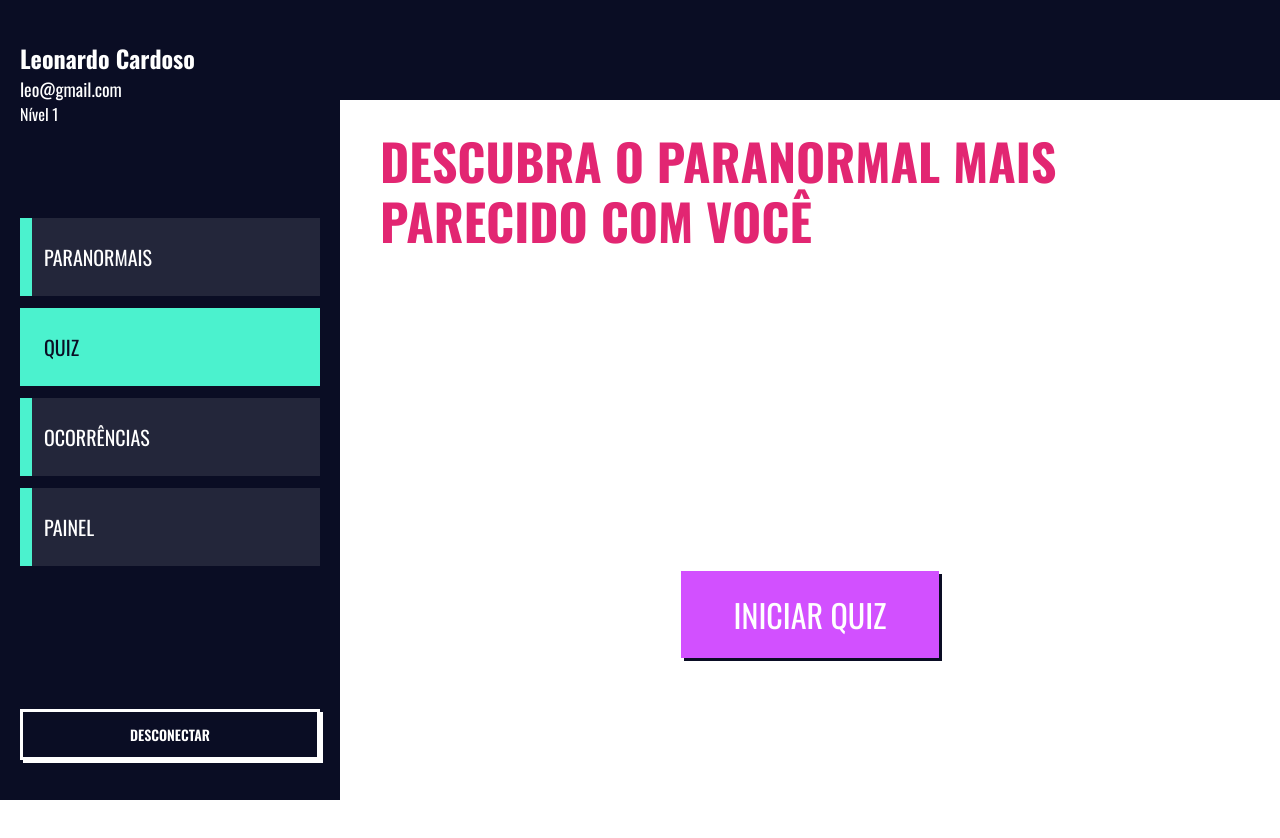
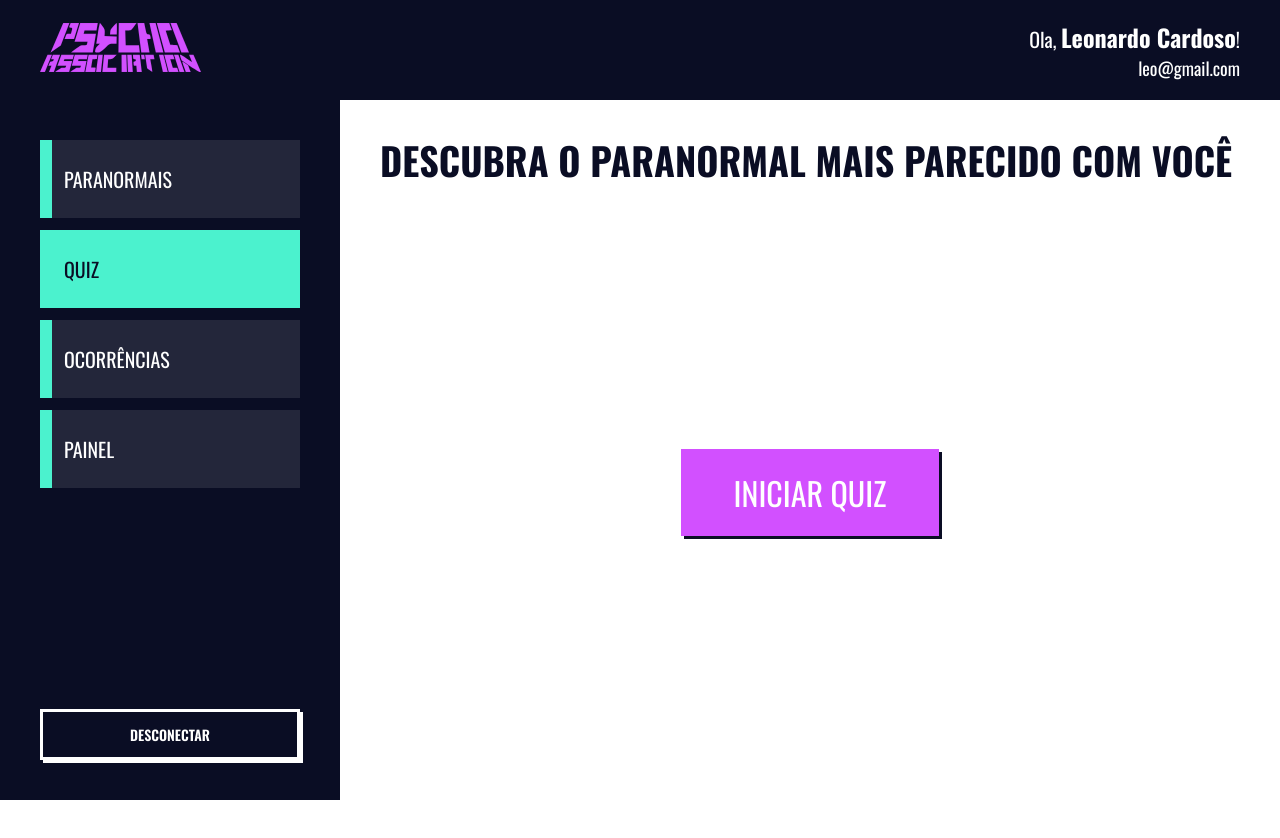
Before and after one commit to leonardocaresp/psycho-association-projeto-individual, a website: page public/dashboard/quiz.html in a window 1280 px wide. After the commit the page ends 800 px from the top, so only its background shows below. Drawn offline with nearby package versions, Linux system fonts and the light colour scheme.

Commit message:
fix: Arruma tela da Dashboard, usa flex: 1 para deixar o tamanho das coisas responsivo

```diff
--- a/public/css/ocorrencias.css
+++ b/public/css/ocorrencias.css
@@ -3,7 +3,7 @@
 .paranormais-content {
   display: flex;
   width: auto;
-  height: 90vh;
+  flex: 1;
   column-gap: 12px;
 }
 
@@ -11,10 +11,6 @@
   display: flex;
   justify-content: space-between;
   margin-bottom: 24px;
-}
-
-.top-container h2 {
-  color: var(--rosa-choque);
 }
 
 .top-container span {
--- a/public/css/painel.css
+++ b/public/css/painel.css
@@ -5,28 +5,24 @@
   justify-content: space-between;
 }
 
-.top-container h2 {
-  color: var(--rosa-choque);
-}
-
 main .dashboard-container {
   display: flex;
   flex-direction: column;
   width: auto;
   flex: 1;
+  min-height: 0;
   row-gap: 24px;
+  overflow: hidden;
 }
 
 .kpi-row {
   display: flex;
   column-gap: 24px;
-  flex: 1;
-  width: 100%;
+
 }
 
 .kpi {
   flex: 1;
-  height: 100%;
   border: solid 2px var(--azul-escuro);
   clip-path: polygon(0% 0%, 90% 0%, 100% 20%, 100% 100%, 0% 100%);
 }
@@ -36,37 +32,45 @@ main .dashboard-container {
   color: white;
   padding: 12px 12px;
   font-size: 24px;
+  box-sizing: border-box;
 }
 
 .kpi .bottom {
+  flex: 1;
   color: var(--azul-escuro);
   padding: 12px 12px;
   font-size: 50px;
   font-weight: 600;
+  box-sizing: border-box;
 }
 
 .charts-row {
-  flex: 4;
+  flex: 1;
   display: flex;
   column-gap: 24px;
 }
 
 .chart {
+  display: flex;
+  flex-direction: column;
   flex: 1;
-  height: 100%;
   border: solid 2px var(--azul-escuro);
   clip-path: polygon(0% 0%, 90% 0%, 100% 5%, 100% 100%, 0% 100%);
 }
 
 .chart .bottom {
-  padding: 10% 12px 0px 12px;
+  display: flex;
+  flex-direction: column;
+  flex: 1;
+  row-gap: 12px;
+  padding: 12px 12px 12px 12px;
 }
 
 .status-metrics {
-  margin-top: 48px;
   display: flex;
+  row-gap: 12px;
+  flex: 1;
   flex-direction: column;
-  row-gap: 24px;
 }
 
 .metric {
@@ -93,3 +97,8 @@ main .dashboard-container {
 .red {
   background-color: #E23235;
 }
+
+.chart-canvas {
+  position: relative;   /* exigido pelo Chart.js no modo responsivo */
+  flex: 1;              /* o gráfico ocupa o espaço que sobrar */
+}
--- a/public/css/paranormais.css
+++ b/public/css/paranormais.css
@@ -11,10 +11,6 @@ main .paranormais-content {
 .top-container {
   display: flex;
   justify-content: space-between;
-}
-
-.top-container h2 {
-  color: var(--rosa-choque);
 }
 
 .top-container span {
--- a/public/css/quiz.css
+++ b/public/css/quiz.css
@@ -22,10 +22,9 @@
 
 .bottom-container {
   display: flex;
-  width: 100%;
-  height: 85vh;
+  width: auto;
+  flex: 1;
   column-gap: 12px;
-  margin-top: 24px;
 }
 
 main .quiz-content {
--- a/public/css/sistema.css
+++ b/public/css/sistema.css
@@ -21,11 +21,17 @@ main {
 }
 
 header {
+  display: flex;
+  justify-content: space-between;
+  align-items: center;
   position: fixed;
   top: 0;
-  width: 100%;
+  right: 0;
+  left: 0;
   height: 100px;
   background-color: var(--azul-escuro);
+  padding: 0px 40px;
+  z-index: 100;
 }
 
 nav {
@@ -35,29 +41,30 @@ nav {
   position: fixed;
   background-color: var(--azul-escuro);
   left: 0;
-  top: 0;
+  top: 100px;
   bottom: 0;
-  width: 300px;
-  padding: 40px 20px;
+  width: 260px;
+  padding: 40px 40px;
 }
 
-nav .user-info {
+.user-info {
   display: flex;
   flex-direction: column;
+  align-items: flex-end;
   color: white;
-  margin-bottom: 10vh;
+  justify-content: center;
 }
 
-nav .user-info .user-name {
+.user-info .user-name {
   font-size: 24px;
   font-weight: 700;
 }
 
-nav .user-info .user-email {
+.user-info .user-email {
   font-size: 18px;
 }
 
-nav .user-info .user-level {
+.user-info .user-level {
   font-size: 16px;
 }
 
@@ -138,7 +145,8 @@ nav button:hover {
 
 
 main h2 {
-  color: var(--rosa-choque);
+  color: var(--azul-escuro);
+  font-size: 38px;
 }
 
 .carregamento {
--- a/public/dashboard/quiz.html
+++ b/public/dashboard/quiz.html
@@ -11,14 +11,15 @@
 
 <body onload="onloadEsconder()">
   <header>
-
+    <div class="icon">
+      <img src="../assets/icon/psycho-association-logo.svg">
+    </div>
+    <div class="user-info">
+      <span>Ola, <span class="user-name">Leonardo Cardoso</span>!</span>
+      <span class="user-email">leo@gmail.com</span>
+    </div>
   </header>
   <nav>
-    <div class="user-info">
-      <span class="user-name">Leonardo Cardoso</span>
-      <span class="user-email">leo@gmail.com</span>
-      <span class="user-level">Nível 1</span>
-    </div>
     <div class="nav-button" onclick="window.location = 'paranormais.html'">
       <span>PARANORMAIS</span>
     </div>
@@ -39,6 +40,7 @@
   <main>
     <div class="top-container">
       <h2>DESCUBRA O PARANORMAL MAIS PARECIDO COM VOCÊ</h2>
+    </div>
     <div class="bottom-container">
       <div id="pontuacaoEJogo" class="quiz-content">
         <img src="../assets/imgs/arataka-reigen-quiz.png" id="reigen">
```
Also changed, not shown: public/dashboard/dashboard.html (+14 -15 lines), public/dashboard/ocorrencias.html (+7 -6 lines), public/dashboard/paranormais.html (+8 -6 lines). Lines whose indentation alone changed are shown as unchanged.
